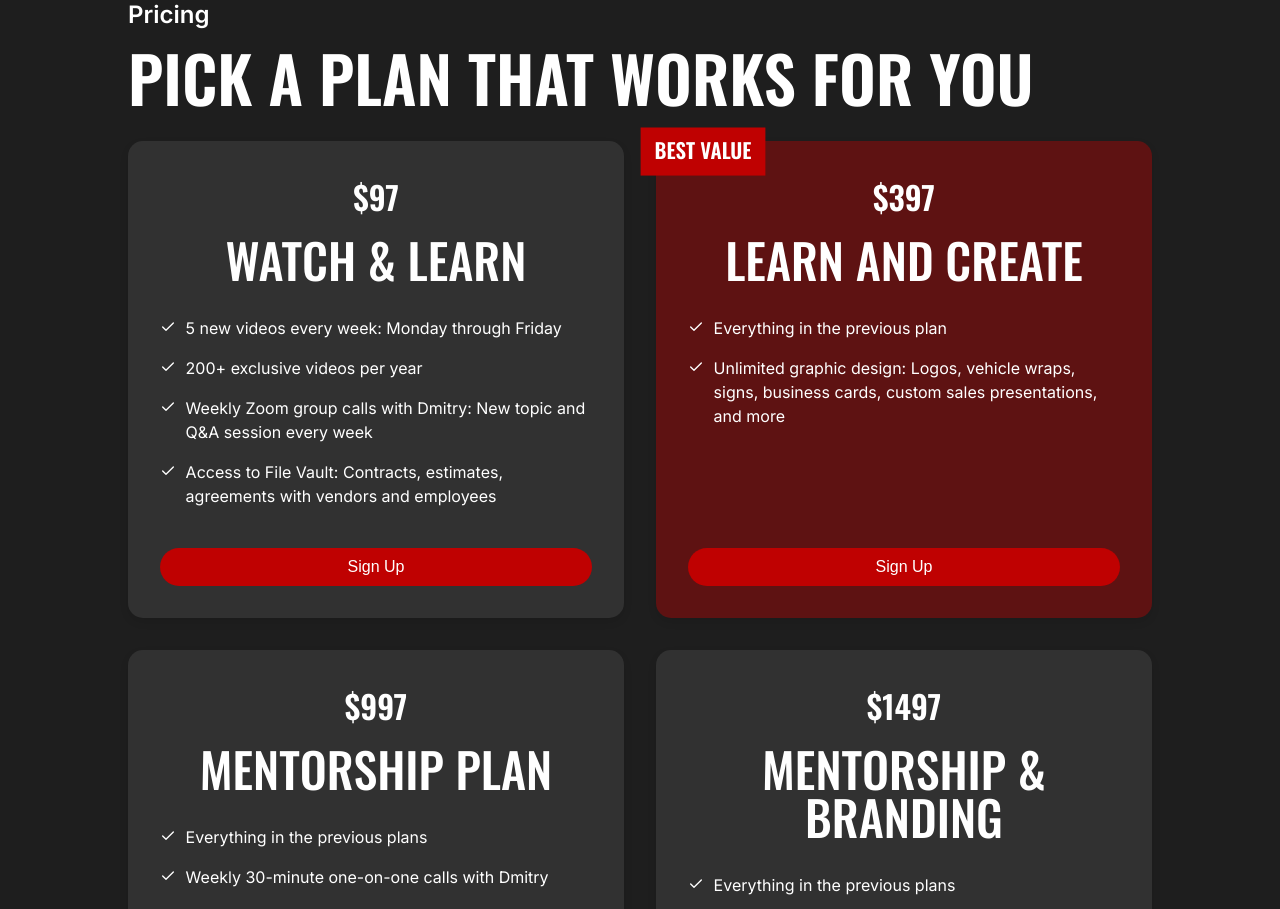
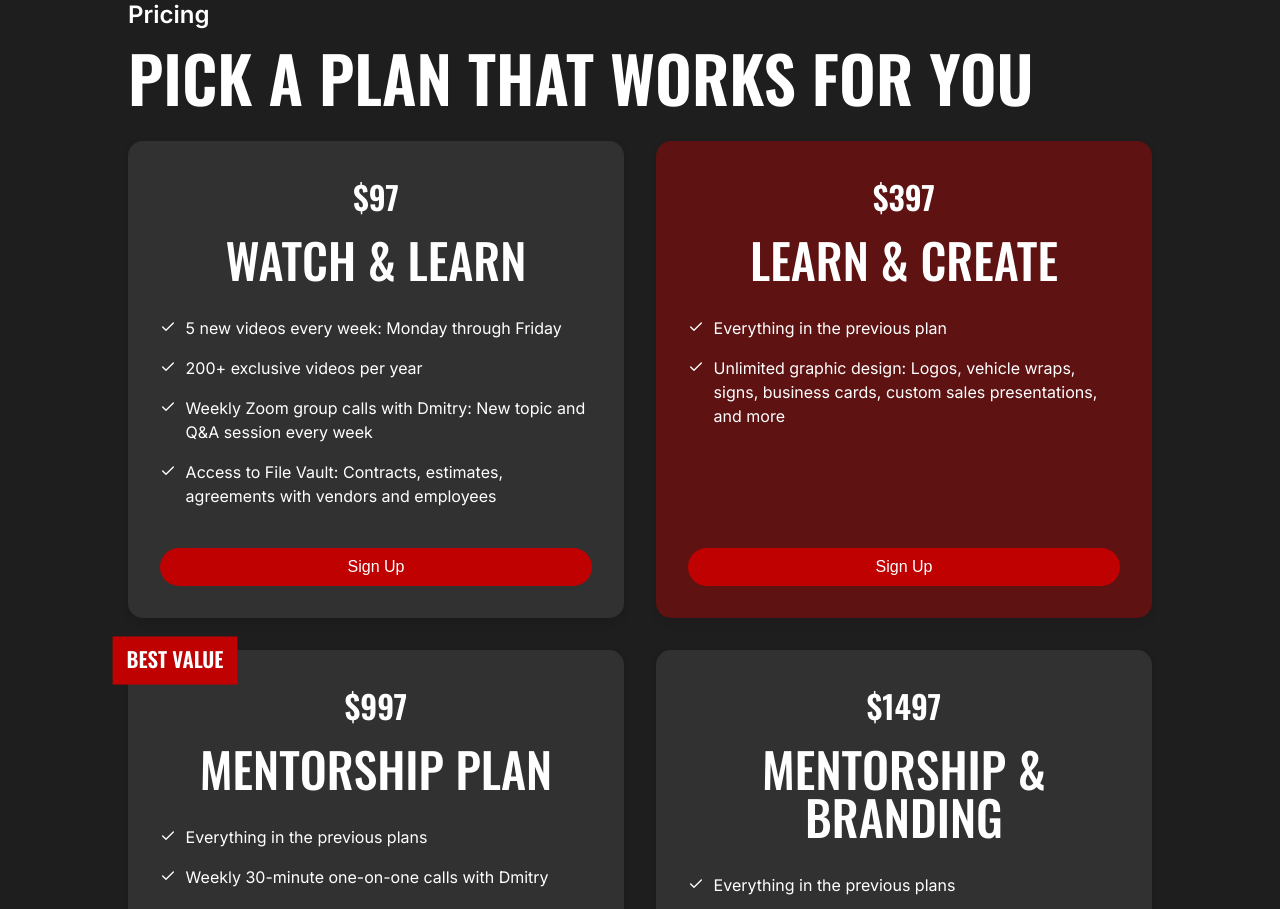
Before and after one commit to Salty-s-Media/mymarketingfitness, a Next.js app: page / in a window 1280 px wide. Shown: the part 2660-3569 px from the top of the page. Built offline with nearby package versions, Linux system fonts and the light colour scheme.

Commit message:
format c2

```diff
--- a/_components/pricing/pricing.tsx
+++ b/_components/pricing/pricing.tsx
@@ -76,9 +76,8 @@ export const Pricing = () => {
 
           <div className={`${styles.pricingCard} ${styles.pro}`}>
             <div className={styles.cardContent}>
-              <div className={styles.bestValueSticker}>Best Value</div>
               <div className={styles.head3}>$397</div>
-              <div className={styles.price}>Learn and Create</div>
+              <div className={styles.price}>Learn &amp; Create</div>
 
               <div className={styles.midcont}></div>
               <div className={styles.featureList}>
@@ -107,6 +106,7 @@ export const Pricing = () => {
 
           <div className={`${styles.pricingCard} ${styles.plus}`}>
             <div className={styles.cardContent}>
+              <div className={styles.bestValueSticker}>Best Value</div>
               <div className={styles.head3}>$997</div>
               <div className={styles.price}>Mentorship Plan</div>
               <div className={styles.midcont}>
```
